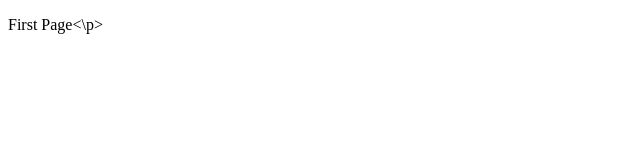
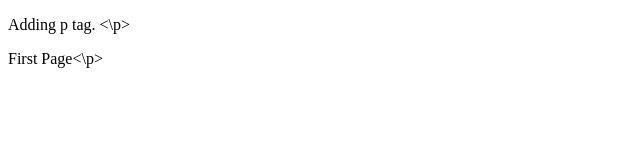
Before and after one commit to tmrao123/learning-git, a plain HTML site: page index.html in a window 1280 px wide. Shown: the whole page, without its empty margins (0-640 px from the left). Drawn offline with Linux system fonts and the light colour scheme.

Commit message:
p tag is added.

```diff
--- a/index.html
+++ b/index.html
@@ -4,6 +4,7 @@
 <title>Page Title</title>
 </head>
 <body>
+  <p> Adding p tag. <\p>
   <p> First Page<\p>
 </body>
 </html>
```
